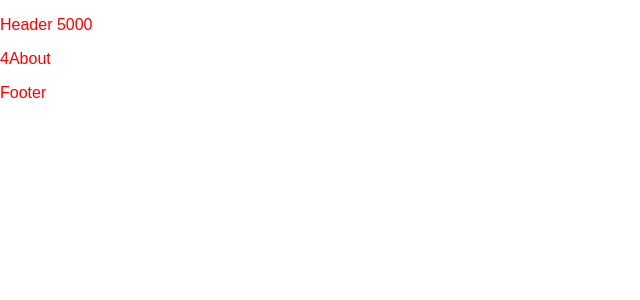
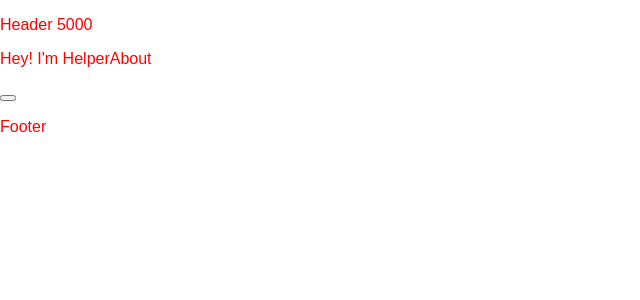
Before and after one commit to aka-jain/react-go, a React app: page /about in a window 1280 px wide. Shown: the top 300 px of the page, without its empty margins (0-640 px from the left). Built offline with nearby package versions, Linux system fonts and the light colour scheme.

Commit message:
Added events

```diff
--- a/src/component/about/About.js
+++ b/src/component/about/About.js
@@ -1,10 +1,20 @@
 import React from 'react';
 import { sum } from '../../helper'
 class About extends React.Component {
+
+	sayHello(){
+		alert("Hey! It's an event");
+	}
+
   render() {
     return(
-
-    <p>{sum()}About</p>
+    	<div>
+    <p>
+    	{sum()}
+    	About
+    </p>
+    <button onClick={this.sayHello}></button>
+    </div>
 
     )
   }
--- a/src/helper.js
+++ b/src/helper.js
@@ -1,3 +1,4 @@
 export function sum  ()  {
-	return '4'
+	let test = "Hey! I'm Helper";
+	return test
 }
```
